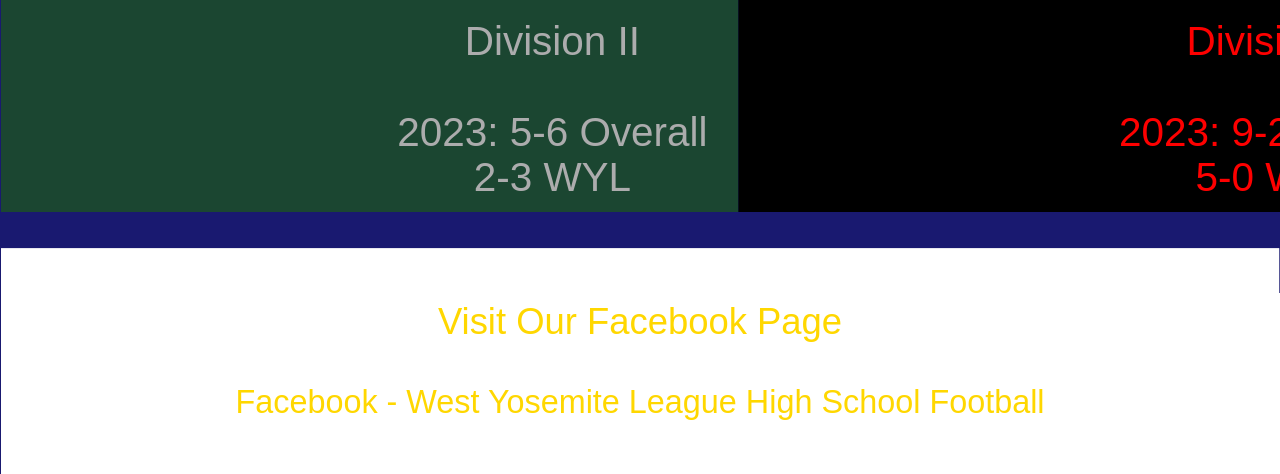
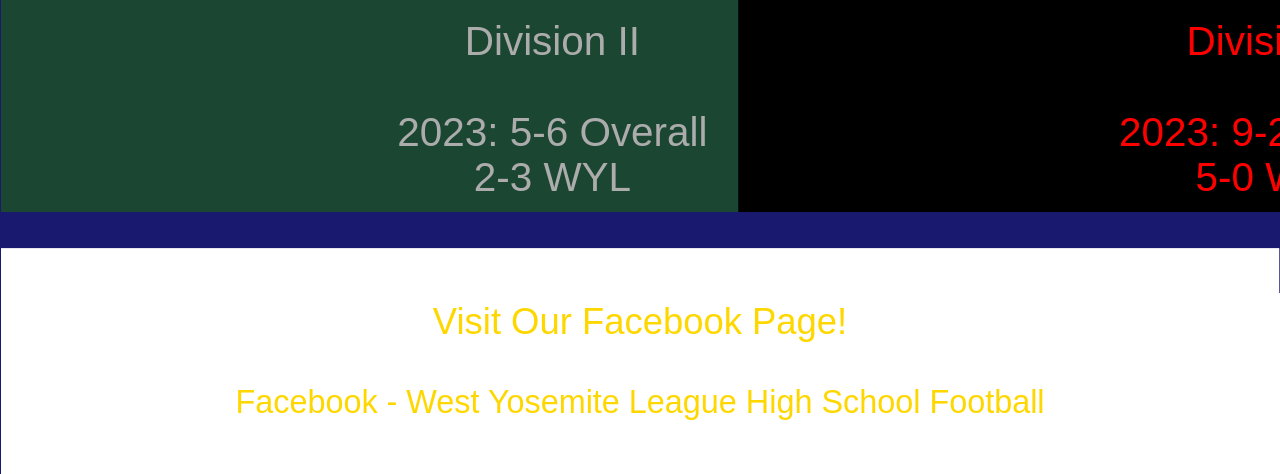
Before and after one commit to stephencase504/lab07, a plain HTML site: page index.html in a window 1280 px wide. Shown: the part 2276-2750 px from the top of the page. Drawn offline with Linux system fonts and the light colour scheme.

Commit message:
Update index.html

```diff
--- a/index.html
+++ b/index.html
@@ -335,7 +335,7 @@
   <br>
   <footer>
     <!-- Footer content goes here -->
-    <p>Visit Our Facebook Page</p>
+    <p>Visit Our Facebook Page!</p>
     <!-- Add Link to Facebook page -->
     <p><a href="https://www.facebook.com/profile.php?id=61551047366104">Facebook - West Yosemite League High School Football</a></p>
   </footer>
```
